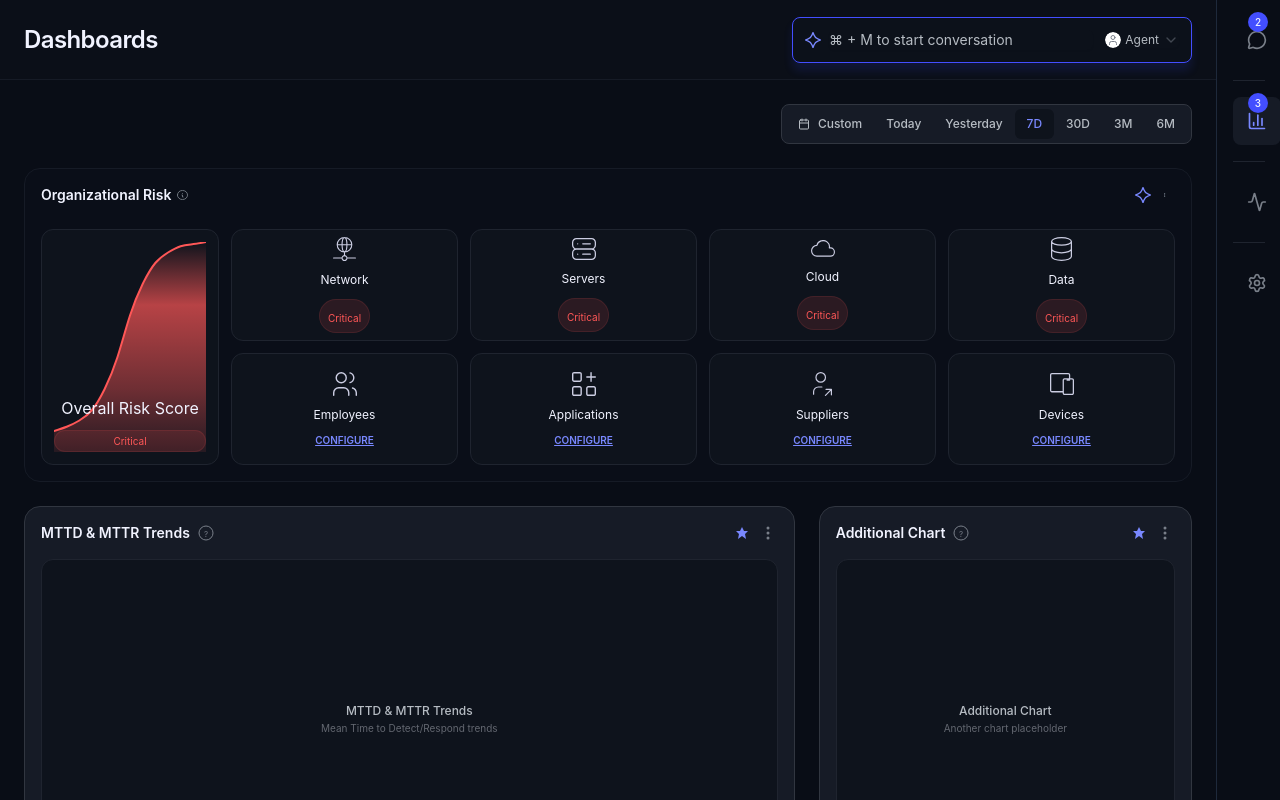
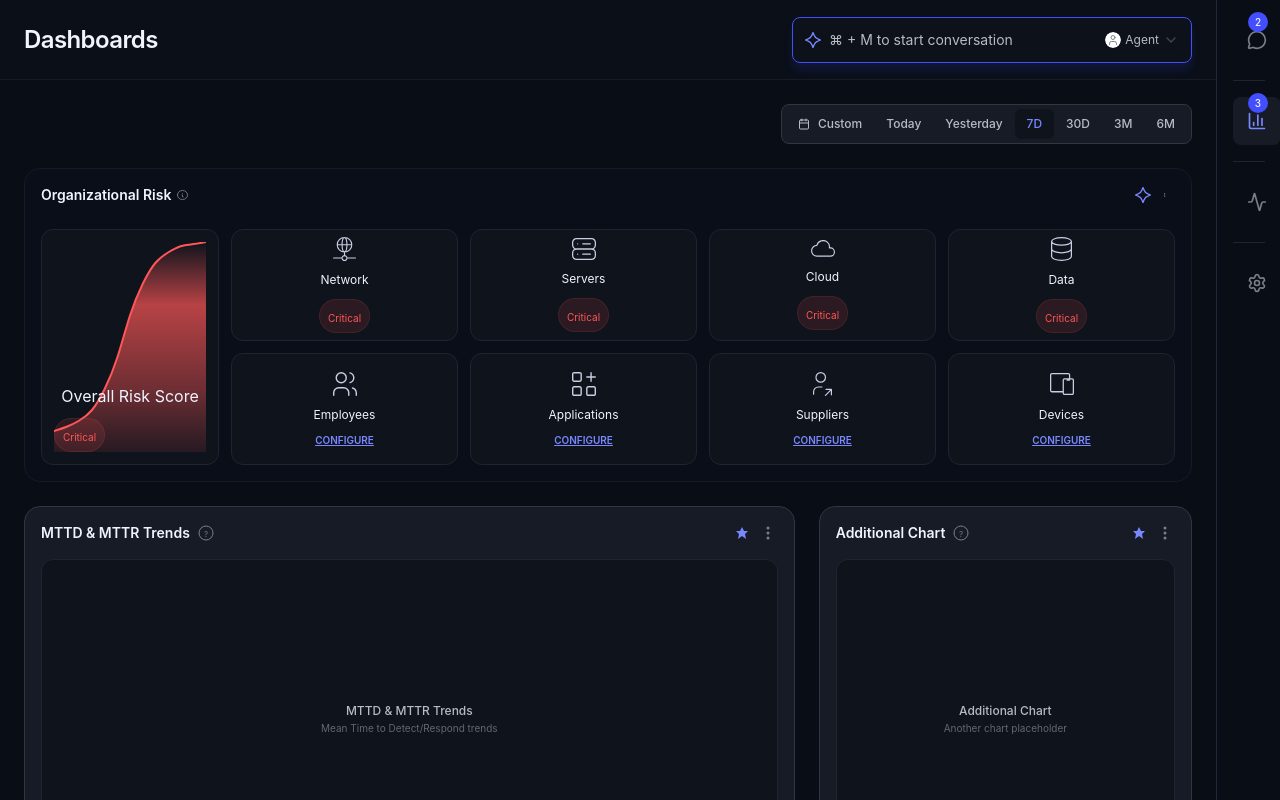
Before and after one commit to abdulmajeed33/react-trial, a React (Vite) app: page / in a window 1280 px wide. Shown: the top 800 px of the page. Built offline with nearby package versions, Linux system fonts and the light colour scheme.

Commit message:
Update OrganizationalRiskChart component styling by modifying class names for improved layout and readability of the critical risk score display.

```diff
--- a/src/components/charts/OrganizationalRiskChart.tsx
+++ b/src/components/charts/OrganizationalRiskChart.tsx
@@ -183,8 +183,8 @@ const OrganizationalRiskChart: React.FC = () => {
             <span className="text-text-dark-primary text-body font-normal text-center">
               Overall Risk Score
             </span>
-            <div className="bg-background-badge-error border border-background-badge-error rounded-3xl px-2 py-1 flex justify-center">
-              <span className="text-text-badge-error text-extra-small font-normal text-center">
+            <div className="bg-background-badge-error border border-background-badge-error rounded-3xl px-2 py-1 r w-fit">
+              <span className="text-text-badge-error text-extra-small font-normal">
                 Critical
               </span>
             </div>
```
